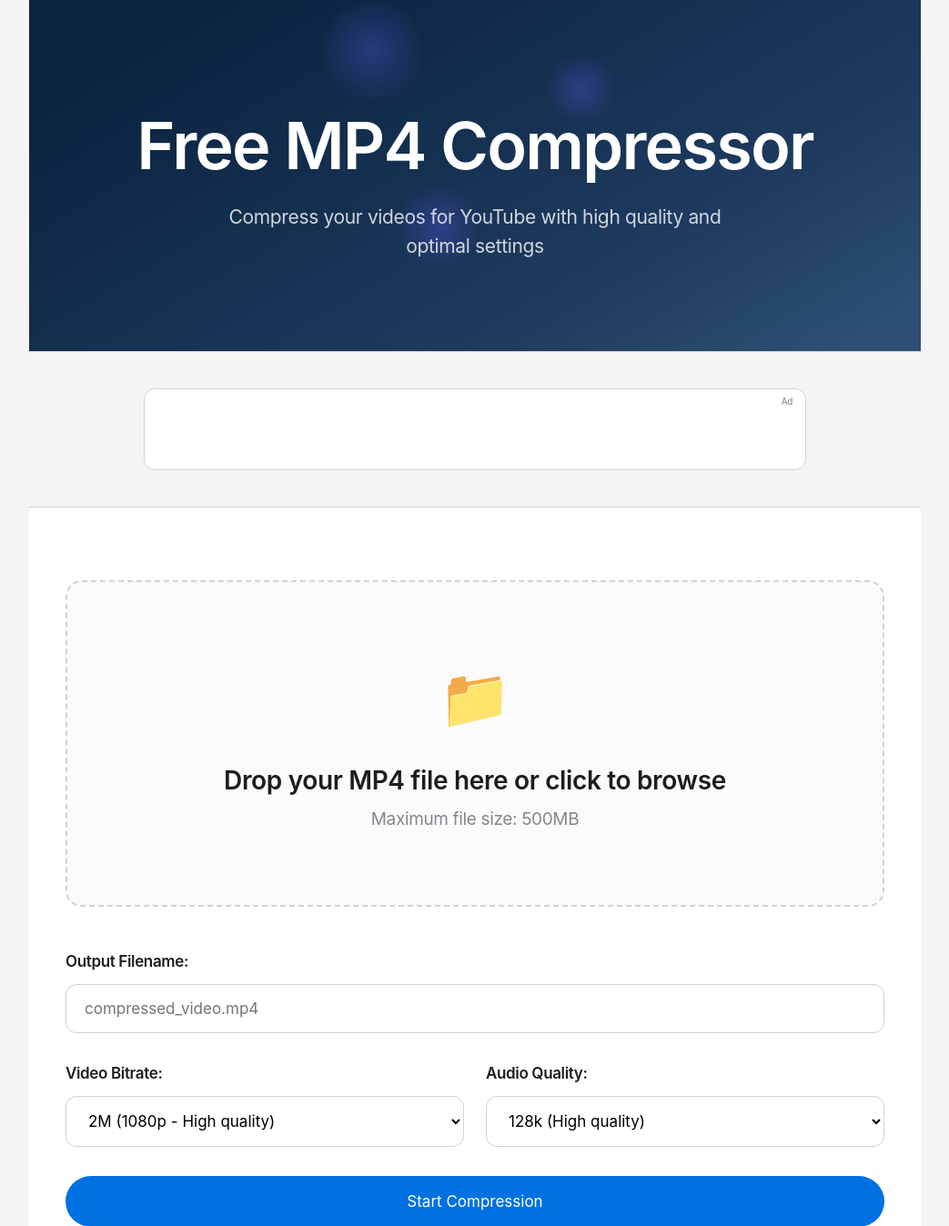
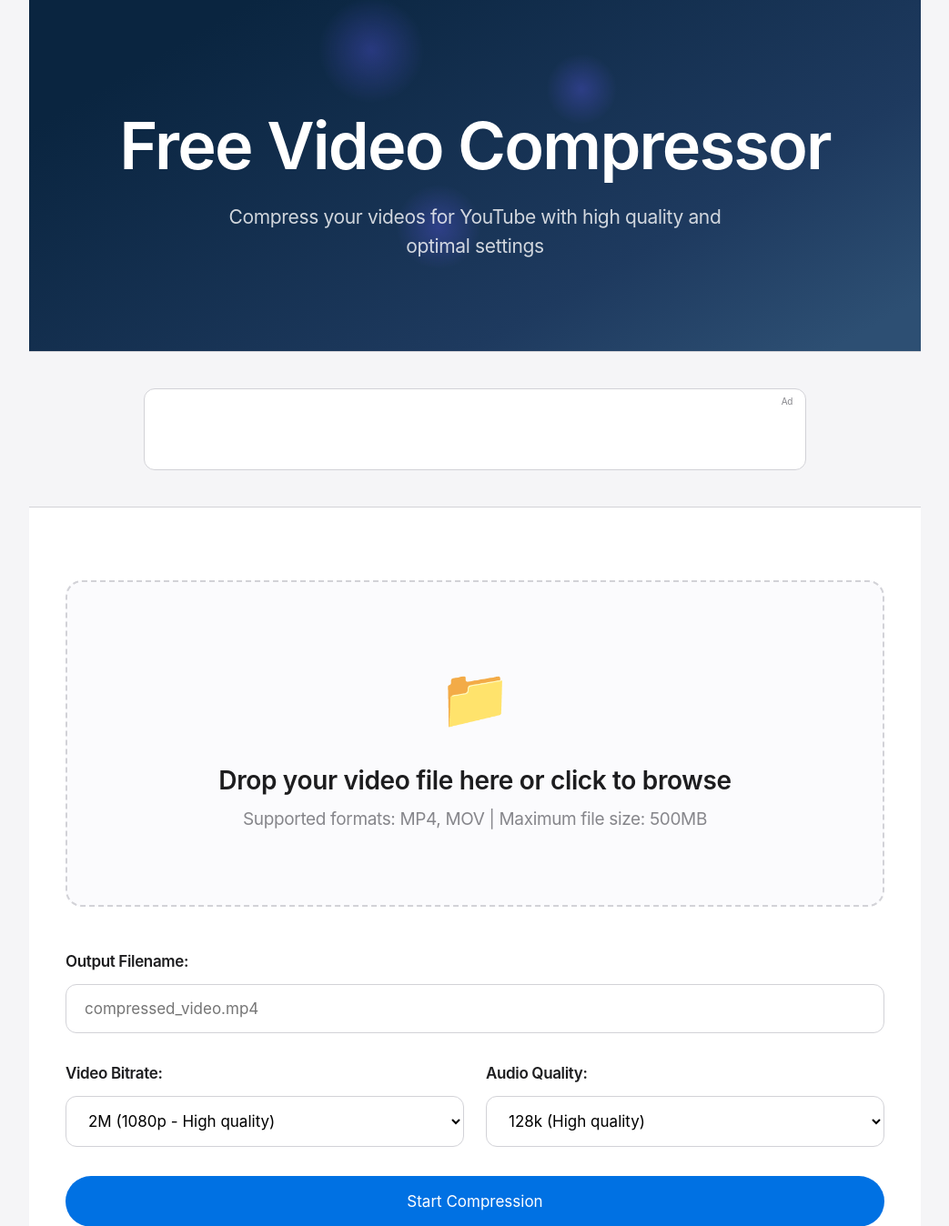
Before and after one commit to damer179/VideoShrink, a Flask app: page / in a window 1280 px wide. Shown: the top 1348 px of the page at 91% size, without its empty margins (118-1161 px from the left). Run offline with Flask 3, Linux system fonts and the light colour scheme; some libraries are stand-ins or nearby versions.

Commit message:
Add MOV file support

```diff
--- a/app.py
+++ b/app.py
@@ -68,8 +68,9 @@
         if file.filename == '':
             return jsonify({'error': 'No file selected'}), 400
 
-        if not file.filename.lower().endswith('.mp4'):
-            return jsonify({'error': 'Only MP4 files are supported'}), 400
+        allowed_extensions = ['.mp4', '.mov']
+        if not any(file.filename.lower().endswith(ext) for ext in allowed_extensions):
+            return jsonify({'error': 'Only MP4 and MOV files are supported'}), 400
 
         print(f"Processing file: {file.filename}")
 
--- a/templates/index.html
+++ b/templates/index.html
@@ -5,7 +5,7 @@
     <meta name="viewport" content="width=device-width, initial-scale=1.0">
     <meta name="google-adsense-account" content="ca-pub-7375640157012522">
     <link rel="icon" type="image/svg+xml" href="/static/favicon.svg">
-    <title>Free MP4 Compressor for YouTube</title>
+    <title>Free Video Compressor for YouTube - MP4 & MOV</title>
     <style>
         * { margin: 0; padding: 0; box-sizing: border-box; }
 
@@ -473,7 +473,7 @@
 <body>
     <div class="container">
         <div class="header">
-            <h1>Free MP4 Compressor</h1>
+            <h1>Free Video Compressor</h1>
             <p>Compress your videos for YouTube with high quality and optimal settings</p>
         </div>
 
@@ -509,9 +509,9 @@
             <form id="compressionForm" enctype="multipart/form-data">
                 <div class="upload-area" id="uploadArea">
                     <div class="upload-icon">📁</div>
-                    <h3>Drop your MP4 file here or click to browse</h3>
-                    <p>Maximum file size: 500MB</p>
-                    <input type="file" id="videoFile" name="video" accept=".mp4" style="display: none;">
+                    <h3>Drop your video file here or click to browse</h3>
+                    <p>Supported formats: MP4, MOV | Maximum file size: 500MB</p>
+                    <input type="file" id="videoFile" name="video" accept=".mp4,.mov" style="display: none;">
                 </div>
 
                 <div class="form-group">
@@ -697,7 +697,7 @@
             e.preventDefault();
 
             if (!fileInput.files[0]) {
-                alert('Please select a video file');
+                alert('Please select a video file (MP4 or MOV)');
                 return;
             }
 
@@ -819,8 +819,8 @@
 
             uploadArea.innerHTML = `
                 <div class="upload-icon">📁</div>
-                <h3>Drop your MP4 file here or click to browse</h3>
-                <p>Maximum file size: 500MB</p>
+                <h3>Drop your video file here or click to browse</h3>
+                <p>Supported formats: MP4, MOV | Maximum file size: 500MB</p>
             `;
         }
 
```
